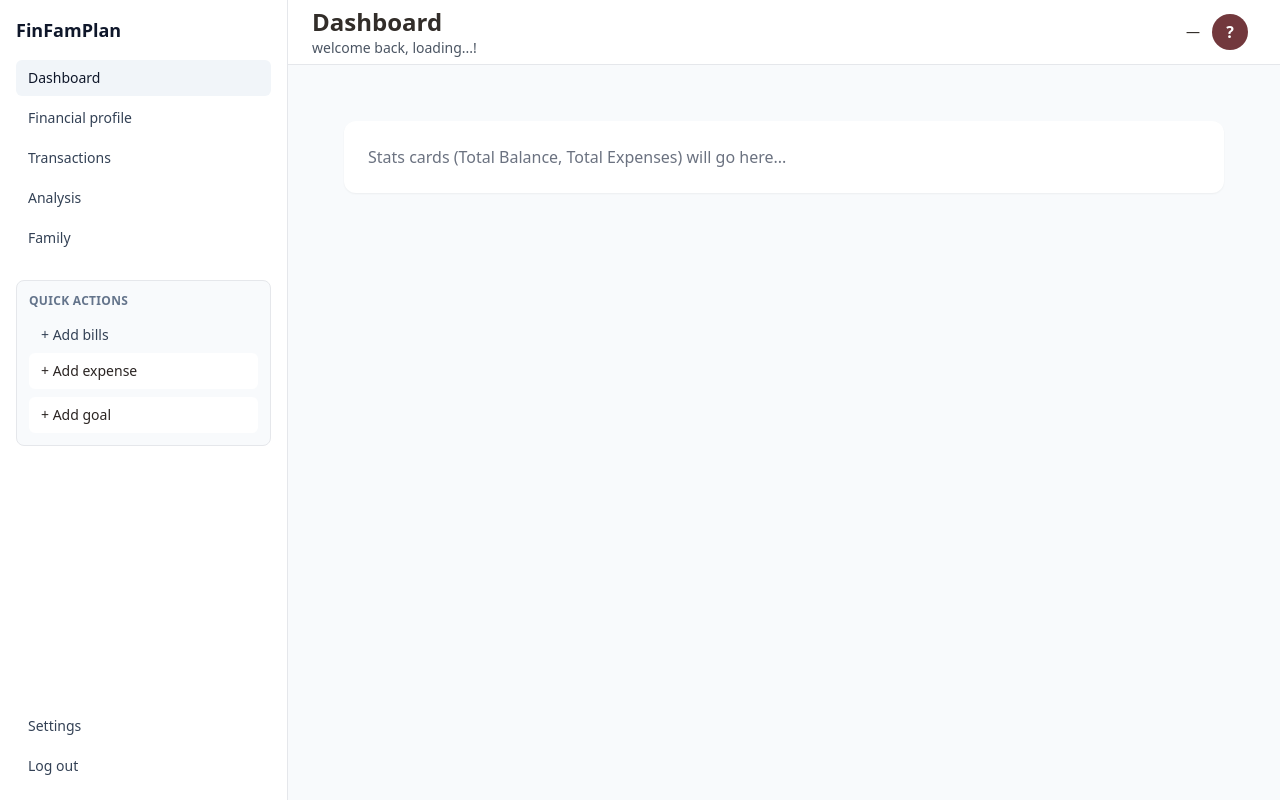
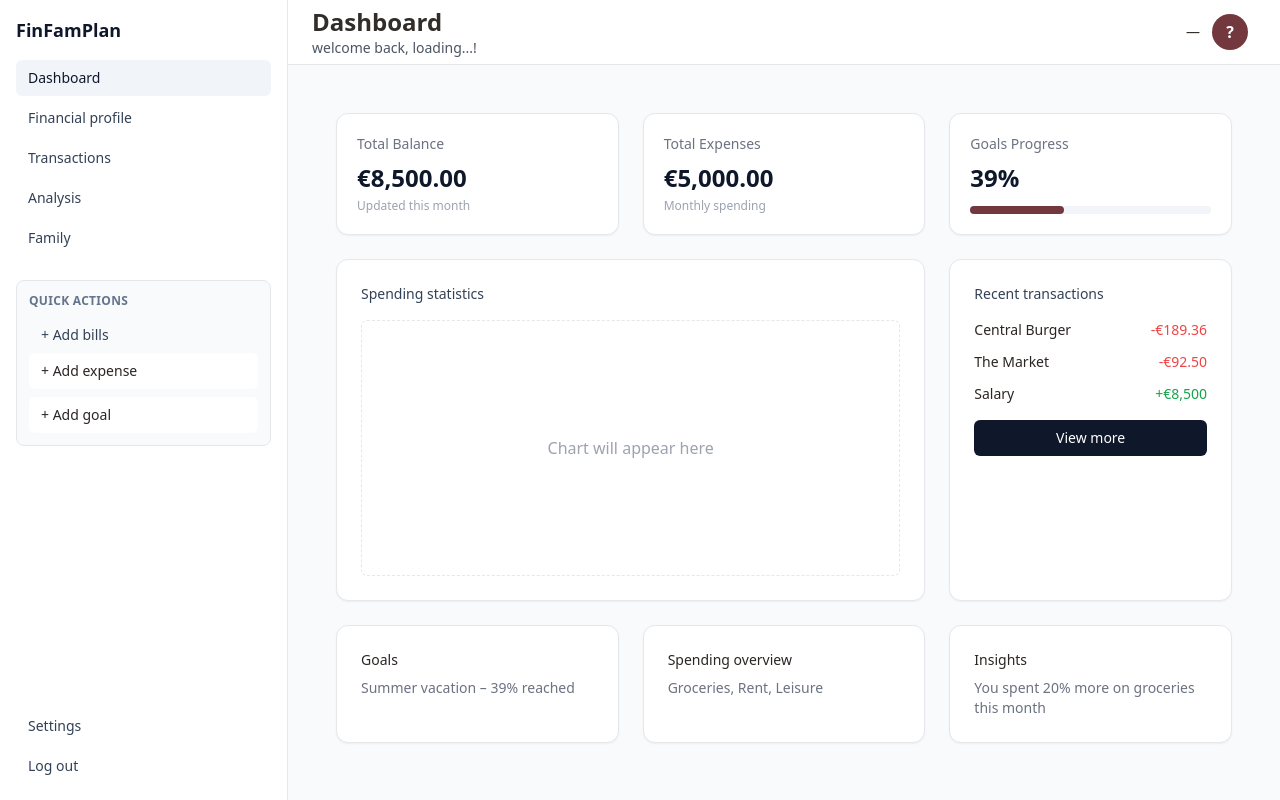
Before and after one commit to H-CHAOUAT/RNCP-Projet, a React (Vite) app in the folder frontend/: page /dashboard in a window 1280 px wide. Built offline with nearby package versions, Linux system fonts and the light colour scheme.

Commit message:
dashboard place holders are added

```diff
--- a/frontend/src/pages/DashboardPage.jsx
+++ b/frontend/src/pages/DashboardPage.jsx
@@ -1,10 +1,92 @@
 export default function DashboardPage() {
     return (
-        <div className="p-8">
+        <div className="p-6 space-y-6">
 
-            <div className="grid grid-cols-1 gap-6">
-                <div className="bg-white rounded-xl p-6 shadow-sm">
-                    <p className="text-gray-500">Stats cards (Total Balance, Total Expenses) will go here...</p>
+            {/* TOP KPI CARDS */}
+            <div className="grid grid-cols-1 md:grid-cols-3 gap-6">
+                <div className="bg-white rounded-xl p-5 shadow-sm border">
+                    <p className="text-sm text-gray-500">Total Balance</p>
+                    <p className="mt-2 text-2xl font-bold text-slate-900">€8,500.00</p>
+                    <p className="mt-1 text-xs text-gray-400">Updated this month</p>
+                </div>
+
+                <div className="bg-white rounded-xl p-5 shadow-sm border">
+                    <p className="text-sm text-gray-500">Total Expenses</p>
+                    <p className="mt-2 text-2xl font-bold text-slate-900">€5,000.00</p>
+                    <p className="mt-1 text-xs text-gray-400">Monthly spending</p>
+                </div>
+
+                <div className="bg-white rounded-xl p-5 shadow-sm border">
+                    <p className="text-sm text-gray-500">Goals Progress</p>
+                    <p className="mt-2 text-2xl font-bold text-slate-900">39%</p>
+                    <div className="mt-3 h-2 rounded bg-slate-100">
+                        <div className="h-2 w-[39%] rounded bg-[#72383D]" />
+                    </div>
+                </div>
+            </div>
+
+            {/* MAIN CONTENT */}
+            <div className="grid grid-cols-1 lg:grid-cols-3 gap-6">
+
+                {/* CHART PLACEHOLDER */}
+                <div className="lg:col-span-2 bg-white rounded-xl p-6 shadow-sm border">
+                    <p className="text-sm font-medium text-slate-700 mb-4">
+                        Spending statistics
+                    </p>
+                    <div className="flex h-64 items-center justify-center rounded-md border border-dashed text-gray-400">
+                        Chart will appear here
+                    </div>
+                </div>
+
+                {/* TRANSACTIONS */}
+                <div className="bg-white rounded-xl p-6 shadow-sm border">
+                    <p className="text-sm font-medium text-slate-700 mb-4">
+                        Recent transactions
+                    </p>
+
+                    <div className="space-y-3">
+                        <div className="flex justify-between text-sm">
+                            <span>Central Burger</span>
+                            <span className="text-red-500">-€189.36</span>
+                        </div>
+                        <div className="flex justify-between text-sm">
+                            <span>The Market</span>
+                            <span className="text-red-500">-€92.50</span>
+                        </div>
+                        <div className="flex justify-between text-sm">
+                            <span>Salary</span>
+                            <span className="text-green-600">+€8,500</span>
+                        </div>
+                    </div>
+
+                    <button className="mt-4 w-full rounded-md bg-slate-900 py-2 text-sm text-white hover:bg-slate-800">
+                        View more
+                    </button>
+                </div>
+            </div>
+
+            {/* BOTTOM ROW */}
+            <div className="grid grid-cols-1 md:grid-cols-3 gap-6">
+
+                <div className="bg-white rounded-xl p-6 shadow-sm border">
+                    <p className="text-sm font-medium mb-2">Goals</p>
+                    <p className="text-sm text-gray-500">
+                        Summer vacation – 39% reached
+                    </p>
+                </div>
+
+                <div className="bg-white rounded-xl p-6 shadow-sm border">
+                    <p className="text-sm font-medium mb-2">Spending overview</p>
+                    <p className="text-sm text-gray-500">
+                        Groceries, Rent, Leisure
+                    </p>
+                </div>
+
+                <div className="bg-white rounded-xl p-6 shadow-sm border">
+                    <p className="text-sm font-medium mb-2">Insights</p>
+                    <p className="text-sm text-gray-500">
+                        You spent 20% more on groceries this month
+                    </p>
                 </div>
 
             </div>
```
